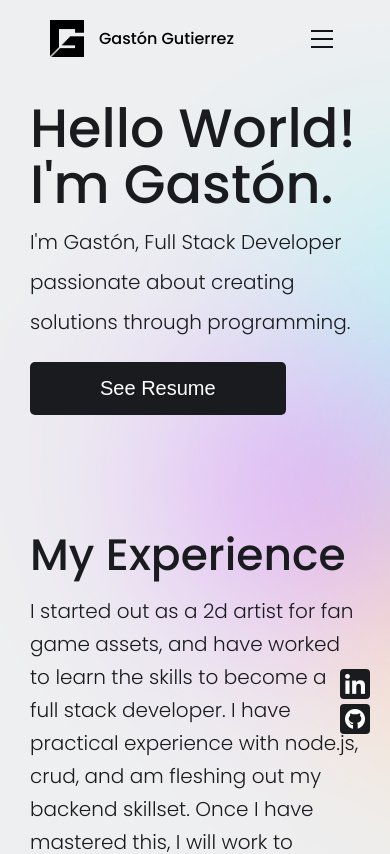
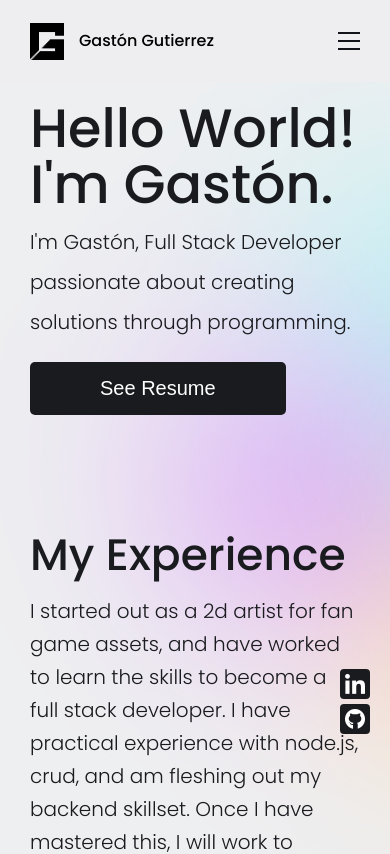
Before and after one commit to Gastti/portfolio, a React (Vite) app: page / in a window 390 px wide. Shown: the top 854 px of the page. Built offline with nearby package versions, Linux system fonts and the light colour scheme.

Commit message:
change responsive css for navbar

```diff
--- a/src/components/navbar/Navbar.Responsive.css
+++ b/src/components/navbar/Navbar.Responsive.css
@@ -1,4 +1,9 @@
 @media (max-width: 991px) {
+    .navbar {
+        padding: 20px 30px;
+        background-color: #000;
+        background-color: #eeeef1;
+    }
 
     .logo-container {
         z-index: 2;
@@ -7,10 +12,13 @@
     .menu-button {
         width: 26px;
         height: 22px;
-        margin: 5px;
+        padding: 10px;
         cursor: pointer !important;
         display: block;
         z-index: 1;
+        box-sizing: content-box;
+        margin: 0px;
+        margin-right: -12px;
     }
 
     .menu-links {
```
